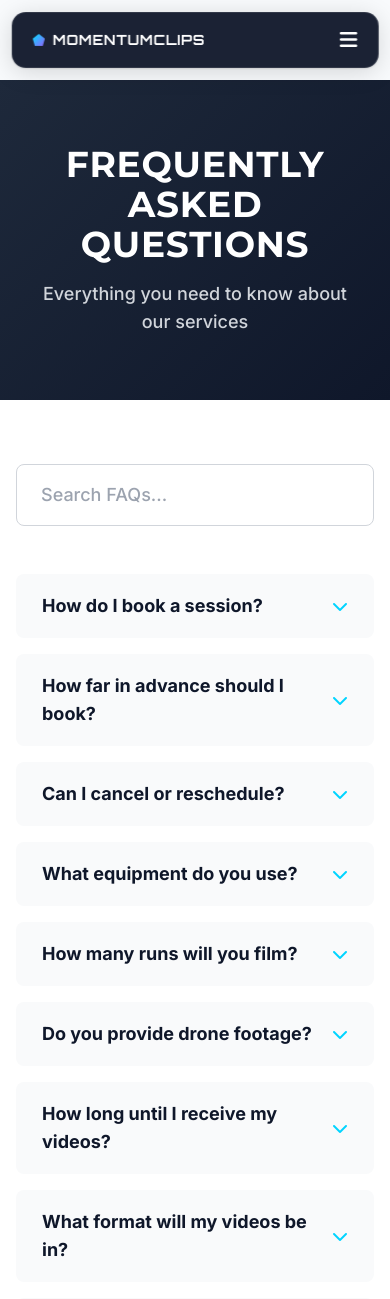
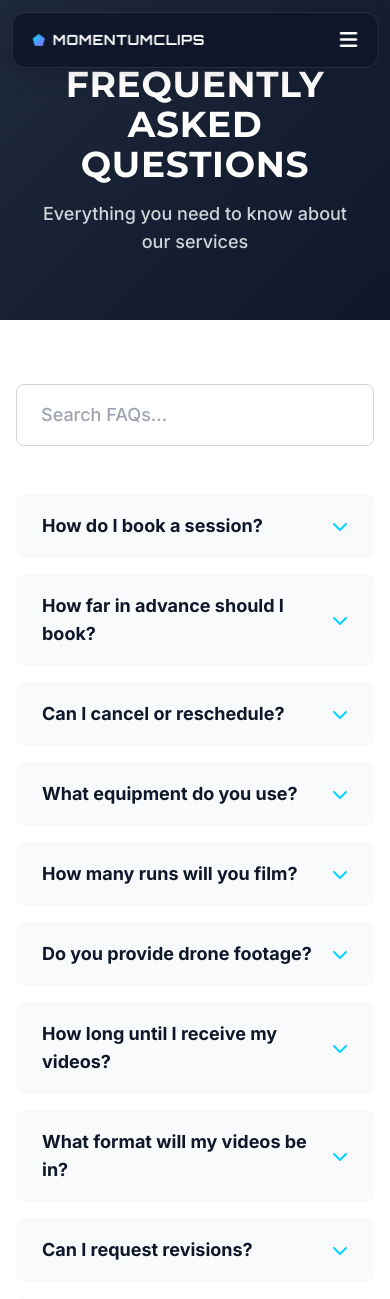
Before and after one commit to pac-dan/whiterabbit, a Flask app: page /faq in a window 390 px wide. Shown: the top 1299 px of the page. Run offline with Flask 3, Linux system fonts and the light colour scheme; some libraries are stand-ins or nearby versions.

Commit message:
Remove main padding - hero now goes full bleed to top

```diff
--- a/app/static/css/style.css
+++ b/app/static/css/style.css
@@ -326,9 +326,9 @@ nav.nav-visible {
     }
 }
 
-/* Adjust main content padding for floating nav */
+/* No padding on main - hero goes full bleed to top */
 main.pt-16 {
-    padding-top: 5.5rem !important;
+    padding-top: 0 !important;
 }
 
 /* Mobile adjustments */
@@ -342,10 +342,6 @@ main.pt-16 {
         width: 22px;
         height: 22px;
         margin-right: 8px;
-    }
-
-    main.pt-16 {
-        padding-top: 5rem !important;
     }
 }
 
```
